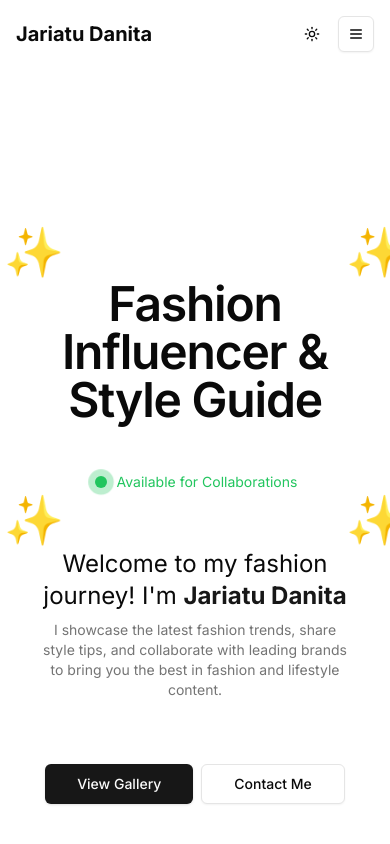
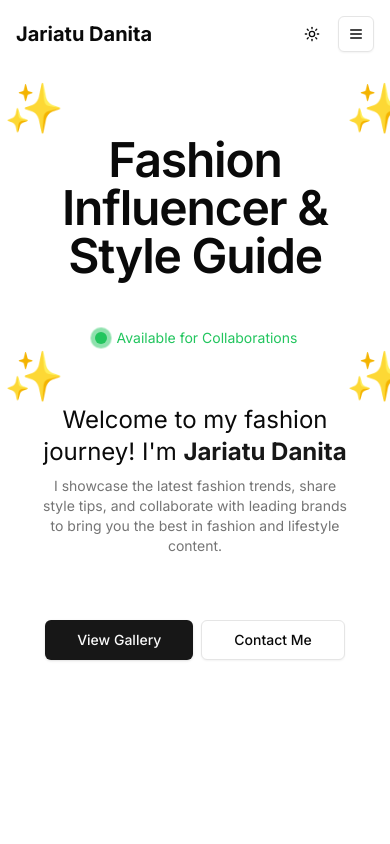
Before and after one commit to Olayinkalawal/jariatudanita, a Next.js app: page / in a window 390 px wide. Shown: the top 844 px of the page. Built offline with nearby package versions, Linux system fonts and the light colour scheme.

Commit message:
fix: adjust spacing between header and hero section for better visual alignment

```diff
--- a/src/app/page.tsx
+++ b/src/app/page.tsx
@@ -6,7 +6,7 @@ import { Footer } from "@/components/Footer";
 
 export default function Home() {
   return (
-    <main className="pt-[72px] lg:pt-0">
+    <main className="pt-[48px] lg:pt-0">
       <Header />
       <Hero />
       <Gallery />
--- a/src/components/Hero.tsx
+++ b/src/components/Hero.tsx
@@ -5,9 +5,9 @@ import { Button } from "@/components/ui/button";
 
 export function Hero() {
   return (
-    <section id="hero" className="py-24">
+    <section id="hero" className="pt-2 pb-24">
       <div className="animation-delay-8 animate-fadeIn flex flex-col items-center justify-center px-4 text-center">
-        <div className="z-10 mb-6 mt-10 sm:justify-center md:mb-4 md:mt-20">
+        <div className="z-10 mb-6 mt-2 sm:justify-center md:mb-4 md:mt-4">
         </div>
 
         <div className="mb-10 mt-4 md:mt-6">
```
